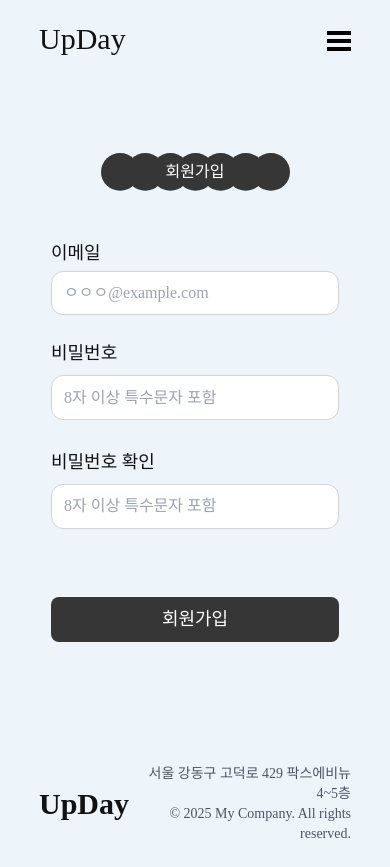
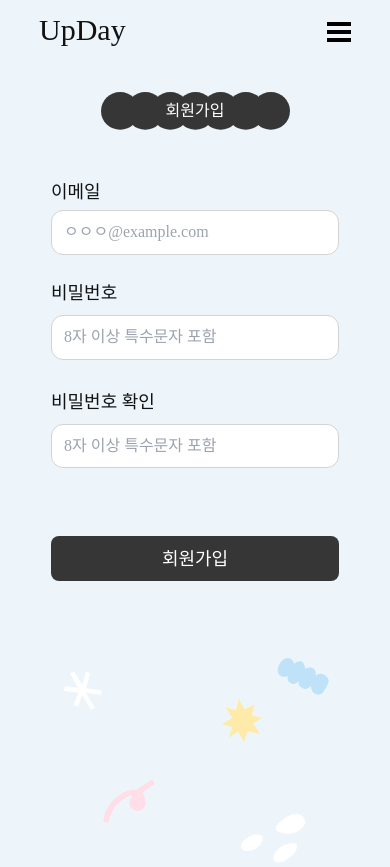
Before and after one commit to upgradeday/upDay, a React (Create React App) app: page /signup in a window 390 px wide. Before the commit the page ends 844 px from the top, so only its background shows below. Built offline with nearby package versions, Linux system fonts and the light colour scheme; a web font is replaced by a local one.

Commit message:
style:loginCSS 수정 및 loginForm에서 footer hidden

```diff
--- a/src/Layout/Footer.jsx
+++ b/src/Layout/Footer.jsx
@@ -1,8 +1,14 @@
 import React from 'react';
+import { useLocation } from 'react-router-dom';
 
 const Footer = () => {
+    const location = useLocation();
+    const hideFooterRoutes = ['/login', '/signup', '/profile'];
+    const isFooterHidden = hideFooterRoutes.includes(location.pathname);
+
     return (
-        <footer>
+
+        <footer className={`${isFooterHidden ? 'hidden md:block' : ''}`}>
             <div className='flex justify-between items-center w-[80%] max-w-[1344px] h-20 mx-auto mt-10'>
                 <p className='text-3xl font-bold bagel-fat-one-regular'>
                     UpDay
--- a/src/Login/components/LoginLayout.jsx
+++ b/src/Login/components/LoginLayout.jsx
@@ -2,19 +2,20 @@ import pic2 from '../img/Group 72.svg';
 import pic3 from '../img/Group 111.svg';
 import pic4 from '../img/Group 112.svg';
 import pic5 from '../img/Group 1.svg';
+import pic6 from '../img/Group 239.svg';
 
 const LoginLayout = ({ children, title }) => {
     return (
-        <div className='w-[80%] max-w-[1344px] mx-auto flex justify-center items-center relative h-screen'>
+        <div className='w-[80%] max-w-[1344px] mx-auto flex justify-center relative h-screen'>
             <img
                 src={pic3}
                 alt='왼쪽 배경'
-                className='absolute top-0 left-0 w-auto h-auto hidden md:block'
+                className='absolute top-0 left-0 w-auto h-auto hidden md:block '
             />
 
             <div
                 className='flex items-center flex-col shrink-0 text-center rounded-3xl z-10 relative bg-transparent
-                md:bg-neutral-100 md:w-[48%] md:min-w-[30rem] md:h-[46rem] '
+                md:bg-neutral-100 md:w-[48%] md:min-w-[28rem] md:h-[46rem] '
             >
                 <div className='relative inline-block md:mt-[3.5rem]'>
                     <img
@@ -35,12 +36,17 @@ const LoginLayout = ({ children, title }) => {
                     </div>
                 </div>
                 {children}
+                <img
+                    src={pic6}
+                    alt='모바일 배경'
+                    className='shrink-0 mt-[2rem] block md:hidden'
+                />
             </div>
 
             <img
                 src={pic4}
                 alt='오른쪽 배경'
-                className='absolute top-0 right-0 w-auto h-auto hidden md:block'
+                className='absolute top-0 right-0 w-auto h-auto hidden md:block '
             />
         </div>
     );
```
Also changed, not shown: src/Login/img/Group 239.svg (added).
